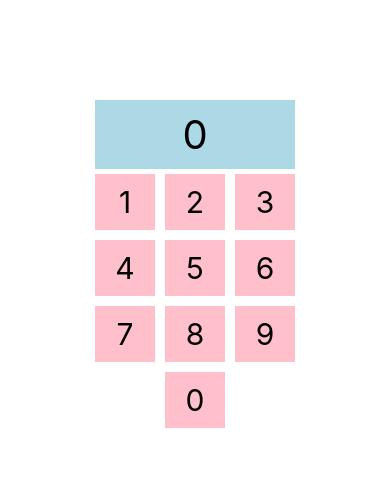
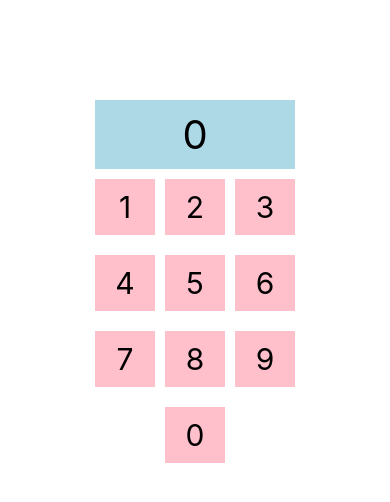
Before and after one commit to lanachiad/calculator-app, a React Native app: screen / in a window 390 px wide. Shown: the top 502 px of the page. Built offline with nearby package versions, Linux system fonts and the light colour scheme.

Commit message:
Tried something and reverted it, idk what changed

```diff
--- a/Button.js
+++ b/Button.js
@@ -4,7 +4,7 @@ import {StyleSheet, Text, TouchableHighlight, View} from 'react-native';
 class Button extends React.Component {
 	render() {
 		return (
-      <TouchableHighlight style={btnStyles.btn}>
+      <TouchableHighlight onPress={this.props.triggerButton} style={btnStyles.btn}>
         <Text style={btnStyles.text}>{this.props.value}</Text>
       </TouchableHighlight>
 		)
@@ -14,7 +14,10 @@ class Button extends React.Component {
 const btnStyles = StyleSheet.create({
 	btn: {
 		backgroundColor: 'pink',
-		margin: 5,
+		marginBottom: 10,
+		marginLeft: 5,
+		marginRight: 5,
+		marginTop: 10,
 		padding: 10,
 		width: 60,
 	},
```
